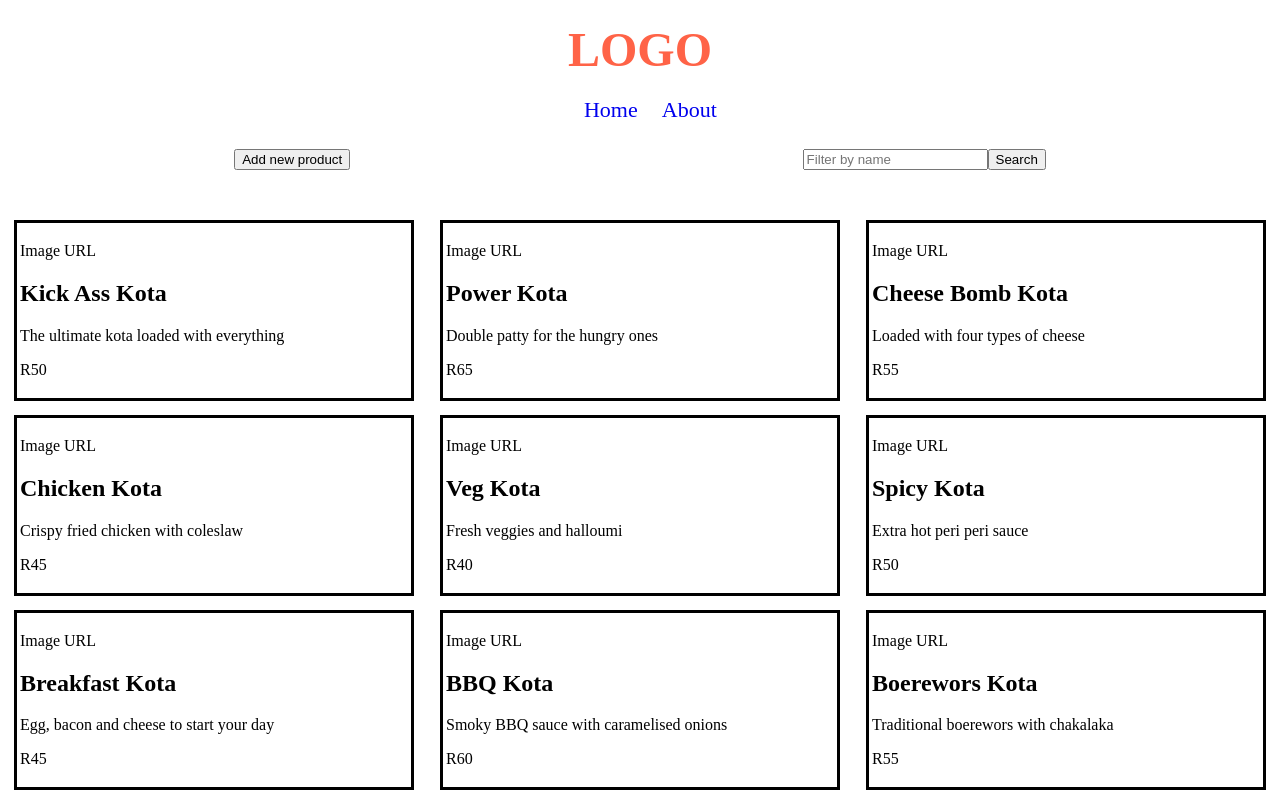
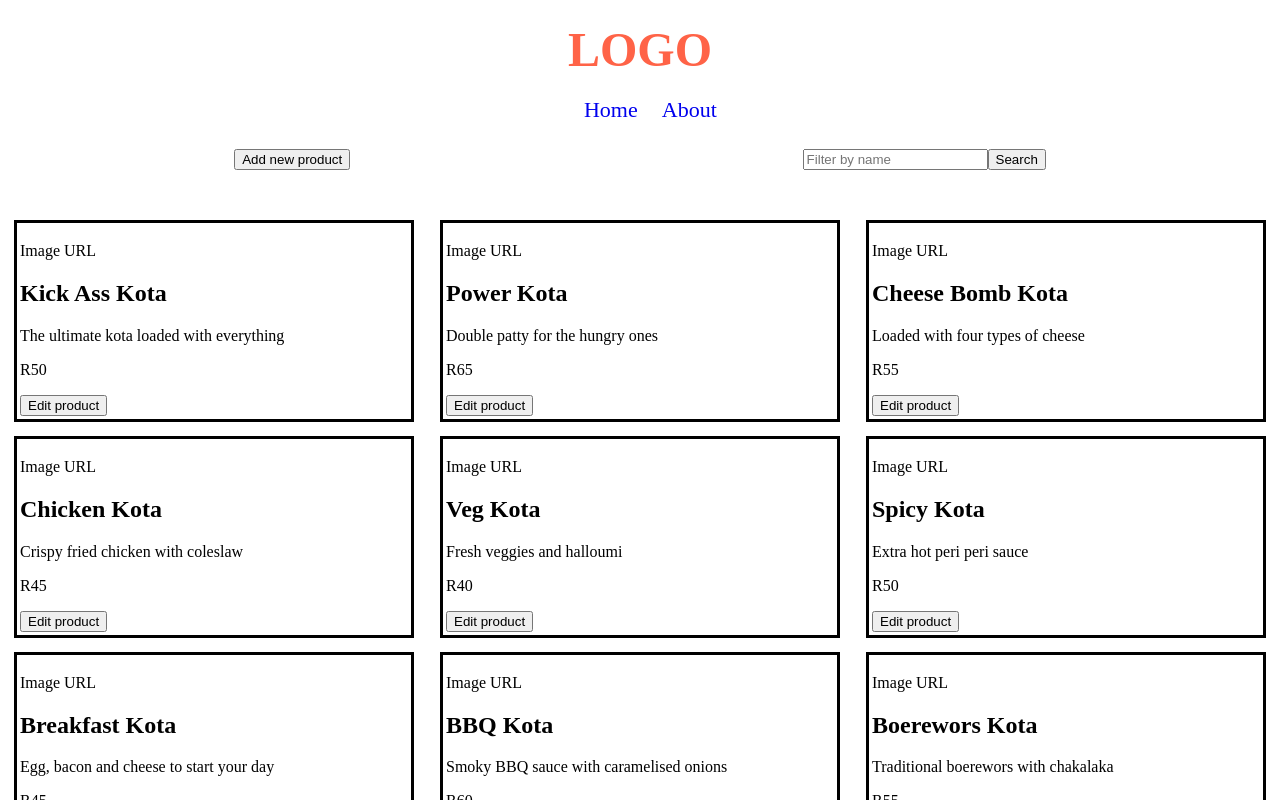
Before and after one commit to TebogoP/Kota-project, an Angular app: page / in a window 1280 px wide. Shown: the top 800 px of the page. Built offline with nearby package versions, Linux system fonts and the light colour scheme.

Commit message:
feat: Added an edit button - points to the same page as the Add new product button

```diff
--- a/src/app/products/products.html
+++ b/src/app/products/products.html
@@ -4,4 +4,5 @@
   <h2 class="listing-heading">{{productsInterface.name}}</h2>
   <p class="listing-heading">{{productsInterface.description}}</p>
   <p class="listing-value"> R{{productsInterface.price}}</p>
+  <button [routerLink]="['/new-edit']">Edit product</button>
 </section>
```
